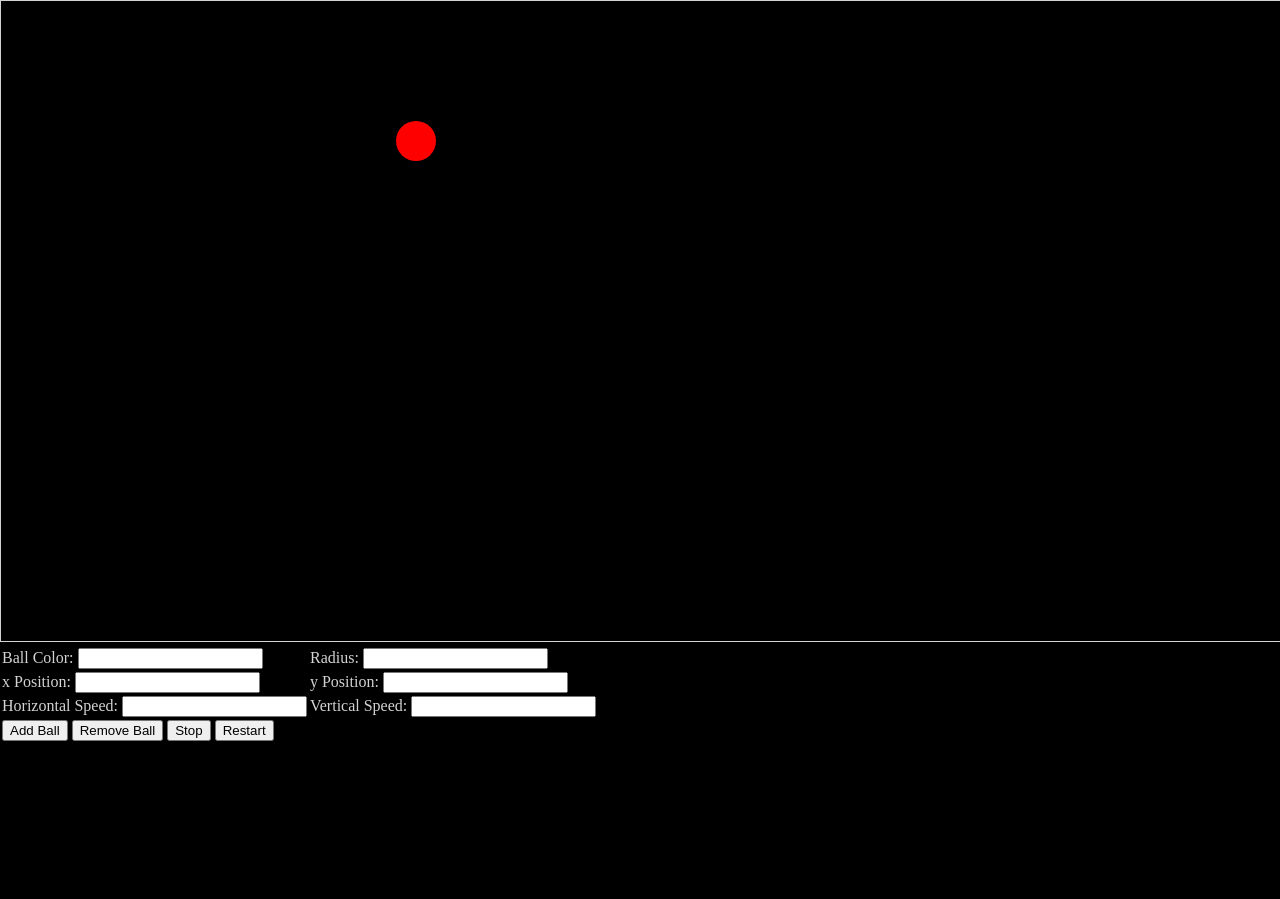
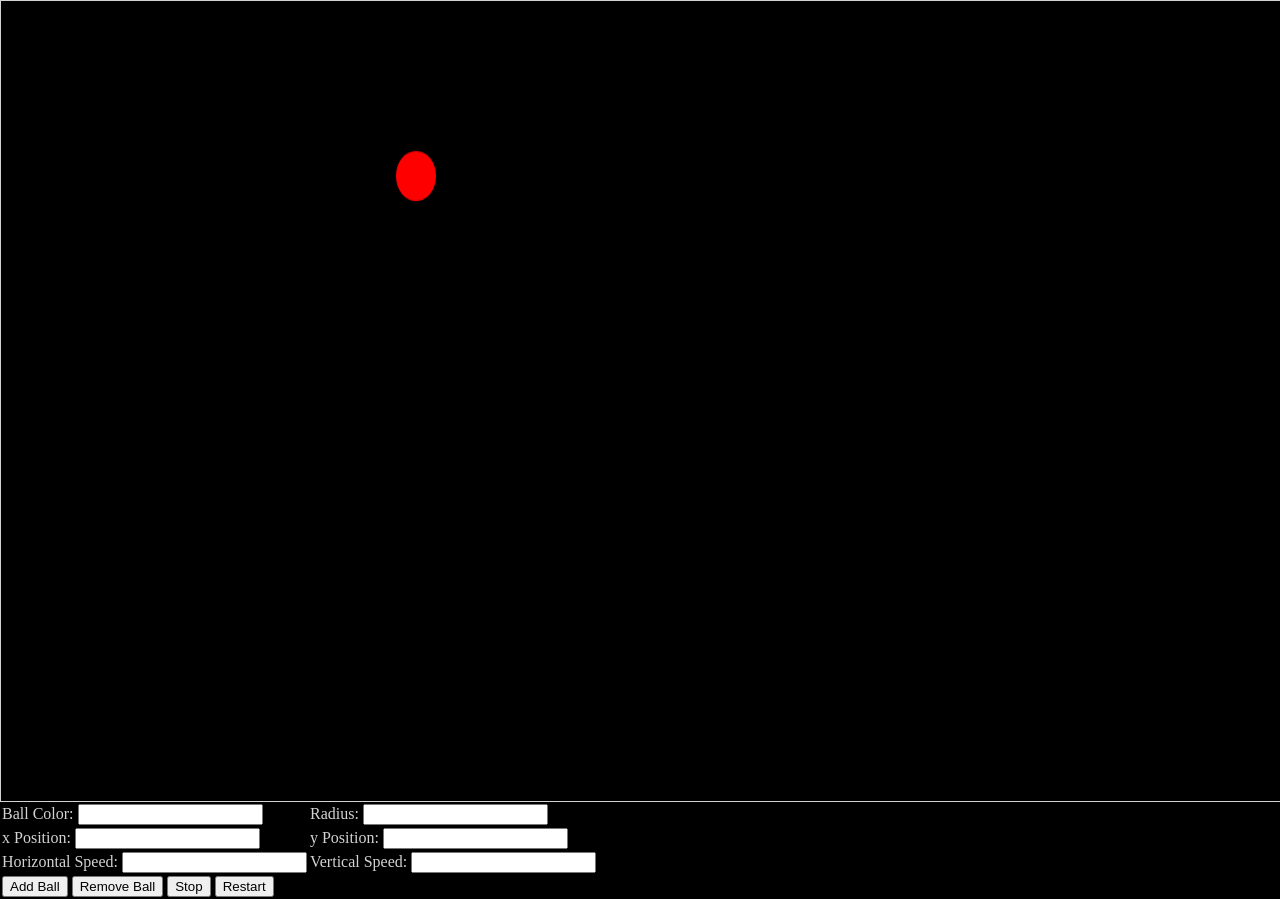
Before and after one commit to gravix59/gravix59.github.io, a plain HTML site: page index.html in a window 1280 px wide. Before the commit the page ends 800 px from the top, so only its background shows below. Drawn offline with Linux system fonts and the light colour scheme.

Commit message:
Update index.html
Minor tweak to CSS.

```diff
--- a/index.html
+++ b/index.html
@@ -6,6 +6,7 @@ charset="UTF-8" initial-scale="1.0">
     <title> Bouncing Balls Demo 2023-08-24 </title>
     <!-- Help with code from w3schools.com and: https://youtu.be/21IX7_xfTms-->
     <!-- and https://www.programiz.com/javascript/constructor-function -->
+    <!-- updated with code from https://stackoverflow.com/questions/1664785/resize-html5-canvas-to-fit-window -->
   <style>
     html, body {
       width:  100%;
@@ -19,6 +20,11 @@ charset="UTF-8" initial-scale="1.0">
     table, th, td {
         border: 1px solid black;
         border-collapse: collapse;
+    }
+    canvas {
+      width:  100%;
+      height: 100%;
+      display: block;
     }
     tr {}
   </style>
@@ -69,6 +75,7 @@ charset="UTF-8" initial-scale="1.0">
 
     console.log("canvasWidth= ", canvasWidth);
     console.log("canvasHeight= ", canvasHeight);
+
 
     // constructor function
     function Ball(color, x, y, radius, xDelta, yDelta, context, canvas) {
```
